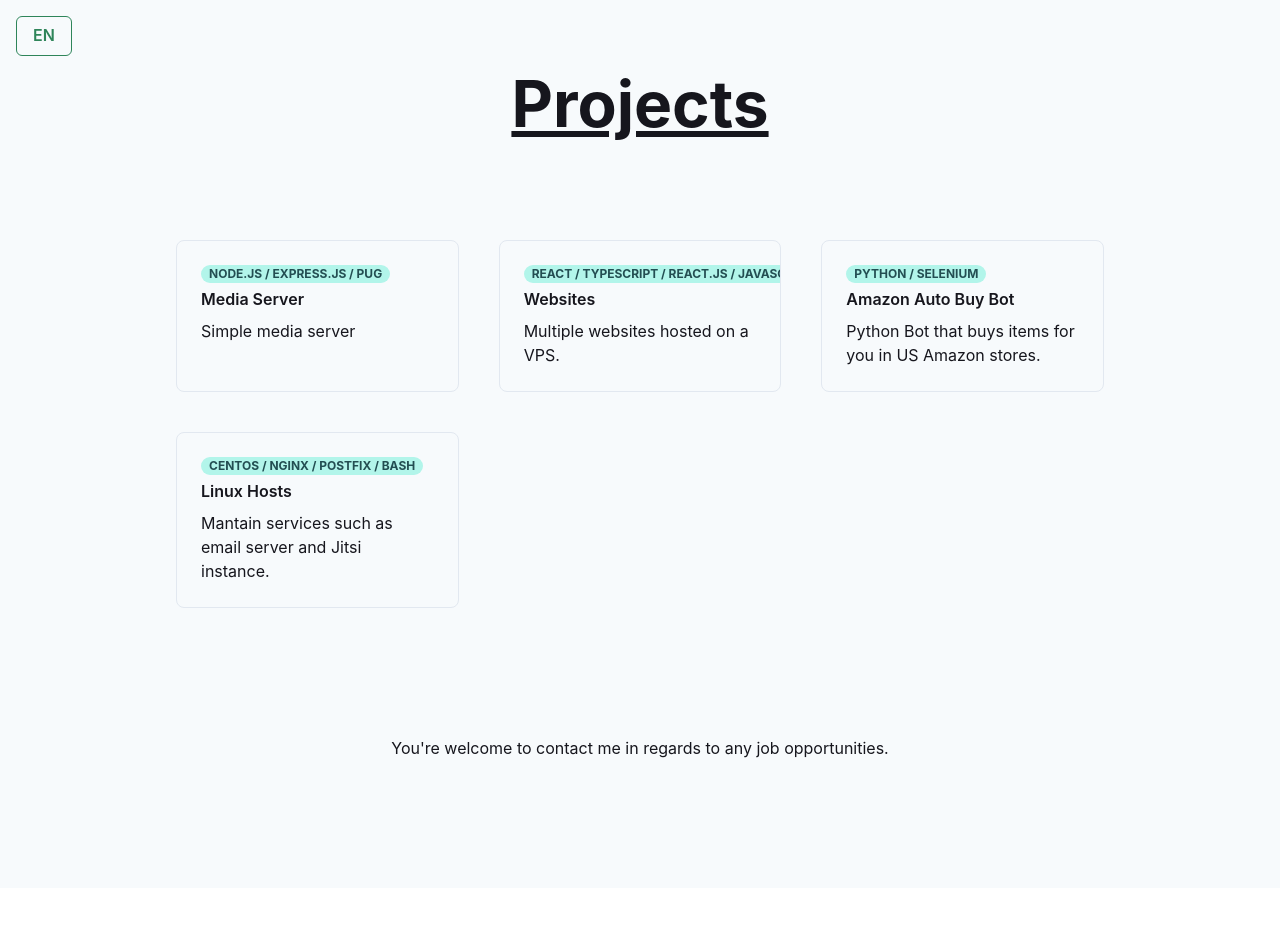
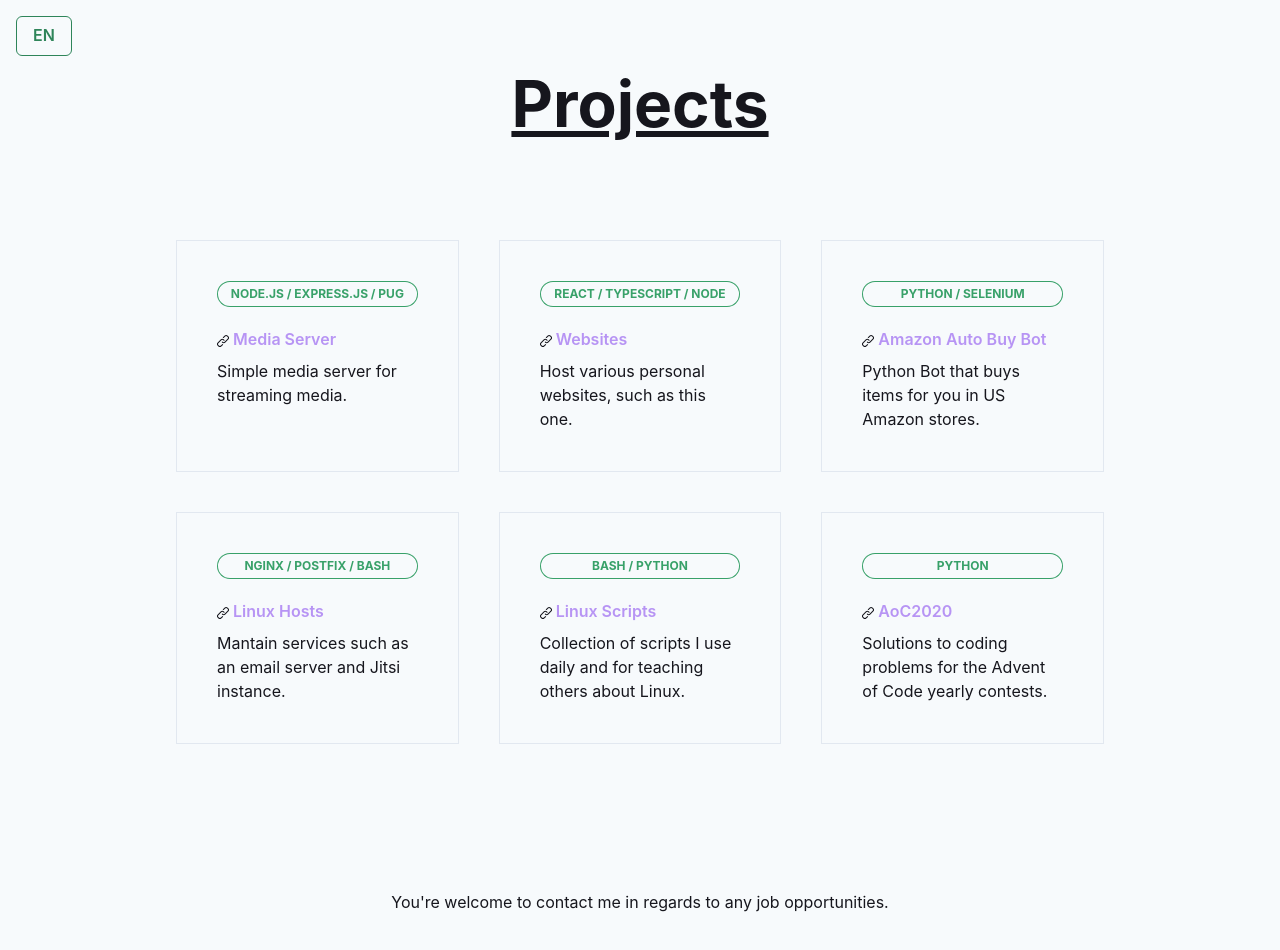
Before and after one commit to arBalasquide/personal-website, a Next.js app: page /projects in a window 1280 px wide. Shown: the top 950 px of the page. Before the commit the page ends 888 px from the top, so only its background shows below. Built offline with nearby package versions, Linux system fonts and the light colour scheme.

Commit message:
Finished Projects page.

```diff
--- a/src/components/Cards.tsx
+++ b/src/components/Cards.tsx
@@ -1,4 +1,5 @@
-import { Box, Badge, Link } from "@chakra-ui/react"
+import { LinkIcon } from "@chakra-ui/icons";
+import { Box, Badge, Link, Text} from "@chakra-ui/react"
 import React from "react"
 
 type ProjectCards = {
@@ -10,23 +11,13 @@ type ProjectCards = {
 
 export const ProjectCard: React.FC<ProjectCards> = ({ title, dependencies, summary, url }) => {
     return (
-      <Box maxW="sm" borderWidth="1px" borderRadius="lg" overflow="hidden">
-        <Box p="6">
-          <Box d="flex" alignItems="baseline">
-            <Badge borderRadius="full" px="2" colorScheme="teal">
-              {dependencies}
+      <Box borderWidth="1px" overflow="hidden">
+        <Box p="10">
+          <Box d="flex" alignItems="baseline" pb="4">
+            <Badge borderRadius="full" p="1" width="100%" variant="outline" colorScheme="green">
+              <Text align="center" isTruncated>{dependencies}</Text>
             </Badge>
-            <Box
-              color="gray.500"
-              fontWeight="semibold"
-              letterSpacing="wide"
-              fontSize="xs"
-              textTransform="uppercase"
-              ml="2"
-            >
-            </Box>
           </Box>
-
           <Box
             mt="1"
             fontWeight="semibold"
@@ -34,14 +25,14 @@ export const ProjectCard: React.FC<ProjectCards> = ({ title, dependencies, summa
             lineHeight="tight"
             isTruncated
           >
-            <Link href={url}>{title}</Link>
+            <LinkIcon as={LinkIcon} pr="1"/>
+            <Link href={url} color="purple.300">{title}</Link>
           </Box>
-
           <Box>
           </Box>
           <Box d="flex" mt="2" alignItems="center">
             </Box>
-            <Box>{summary}</Box>
+            <Box><Text>{summary}</Text></Box>
         </Box>
       </Box>
     )
--- a/src/pages/projects.tsx
+++ b/src/pages/projects.tsx
@@ -30,12 +30,14 @@ export const Projects = () => {
             left="1rem">
                 <ToggleLanguage language={language} setLanguage={setLanguage}/>
             </Flex>
-            <Main>
+            <Main height="650px">
                 <Grid templateColumns="repeat(3, 1fr)" gap={10}>
                     {getCard("media_server")}
                     {getCard("website")}
                     {getCard("amazon_bot")}
                     {getCard("devops")}
+                    {getCard("linux_scripts")}
+                    {getCard("aoc")}
                 </Grid>
             </Main>
             <Footer>
--- a/src/projectinfo.tsx
+++ b/src/projectinfo.tsx
@@ -1,31 +1,45 @@
 export const cards = {
     media_server: {
         title: "Media Server",
-        EN: "Simple media server",
-        日本語: "Japanese summary",
-        url: "https://github.com/arBalasquide",
+        EN: "Simple media server for streaming media.",
+        日本語: "映画など、難なく配信するサーバです。",
+        url: "https://github.com/arBalasquide/media_server",
         dependencies: "Node.js / Express.js / Pug",
     },
     website: {
         title: "Websites",
-        EN: "Multiple websites hosted on a VPS.",
-        日本語: "ajsdkjalksdjljalksdjlkajsd",
-        dependencies: "React / Typescript / React.js / Javascript",
-        url: "https://balasquide.xyz"
+        EN: "Host various personal websites, such as this one.",
+        日本語: "",
+        dependencies: "React / Typescript / Node",
+        url: "https://github.com/arBalasquide/personal-website"
     },
     amazon_bot: {
         title: "Amazon Auto Buy Bot",
         EN: "Python Bot that buys items for you in US Amazon stores.",
-        日本語: "の",
+        日本語: "",
         dependencies: "Python / Selenium",
         url: "https://github.com/arBalasquide/amazon-automation"
     },
     devops: {
         title: "Linux Hosts",
-        EN: "Mantain services such as email server and Jitsi instance.",
-        日本語: "の",
-        dependencies: "CentOS / NGINX / POSTFIX / Bash",
+        EN: "Mantain services such as an email server and Jitsi instance.",
+        日本語: "",
+        dependencies: "NGINX / POSTFIX / Bash",
         url: "",
+    },
+    linux_scripts: {
+        title: "Linux Scripts",
+        EN: "Collection of scripts I use daily and for teaching others about Linux.",
+        日本語: "やっべだ",
+        dependencies: "Bash / Python",
+        url: "https://github.com/arBalasquide/linux-scripts",
+    },
+    aoc: {
+        title: "AoC2020",
+        EN: "Solutions to coding problems for the Advent of Code yearly contests.",
+        日本語: "ASD",
+        dependencies: "Python",
+        url: "https://github.com/arBalasquide/aoc2020",
     }
 };
 
```
